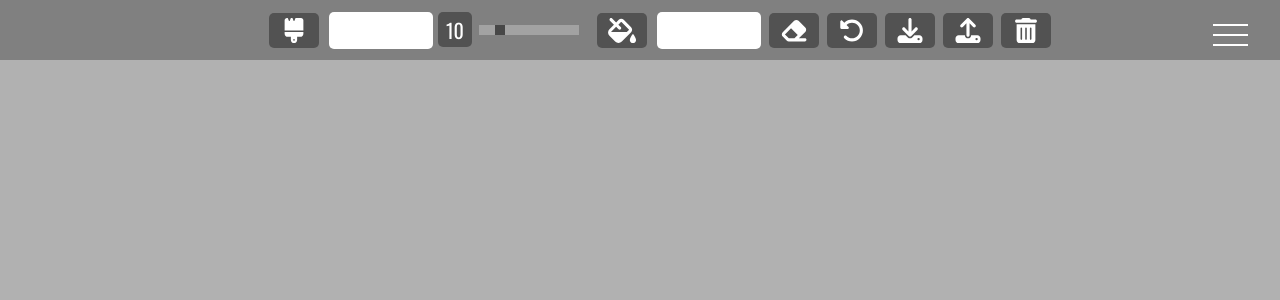
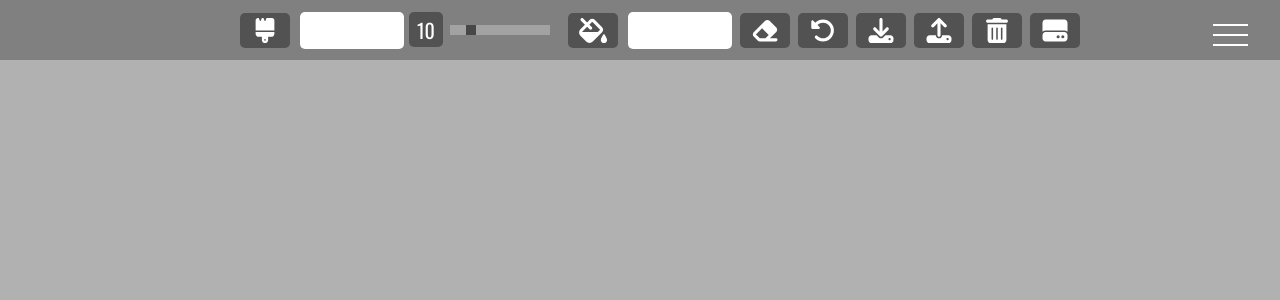
Before and after one commit to PyonAU/my-cv, a Next.js app: page /projects/paint-clone in a window 1280 px wide. Shown: the top 300 px of the page. Built offline with nearby package versions, Linux system fonts and the light colour scheme.

Commit message:
feat: added save image file icon

```diff
--- a/app/projects/paint-clone/paint-clone-components/Paint.jsx
+++ b/app/projects/paint-clone/paint-clone-components/Paint.jsx
@@ -3,6 +3,7 @@ import Bucket from './Bucket';
 import Eraser from './Eraser';
 import Clear from './Clear';
 import LocalStorage from './LocalStorage';
+import SaveImage from './SaveImage';
 import styles from './Paint.module.css';
 
 const Paint = () => {
@@ -13,6 +14,7 @@ const Paint = () => {
       <Eraser />
       <Clear />
       <LocalStorage />
+      <SaveImage />
     </div>
   );
 };
--- /dev/null
+++ b/app/projects/paint-clone/paint-clone-components/SaveImage.jsx
@@ -0,0 +1,17 @@
+import { FontAwesomeIcon } from '@fortawesome/react-fontawesome';
+import { faHardDrive } from '@fortawesome/free-solid-svg-icons';
+import styles from './SaveImage.module.css';
+
+const SaveImage = () => {
+  return (
+    <div className={styles.tool}>
+      <FontAwesomeIcon
+        className={styles.saveIcon}
+        icon={faHardDrive}
+        title="Save Image File"
+      />
+    </div>
+  );
+};
+
+export default SaveImage;
--- /dev/null
+++ b/app/projects/paint-clone/paint-clone-components/SaveImage.module.css
@@ -0,0 +1,25 @@
+.tool {
+  position: relative;
+  top: 3px;
+}
+
+.tool:not(:first-child) {
+  margin-left: 8px;
+}
+
+.saveIcon {
+  font-size: 25px;
+  position: relative;
+  top: 10px;
+  background-color: rgb(82, 82, 82);
+  color: white;
+  padding: 5px;
+  border-radius: 5px;
+  width: 40px;
+  text-align: center;
+  cursor: pointer;
+}
+
+.saveIcon:hover {
+  filter: brightness(90%);
+}
```
